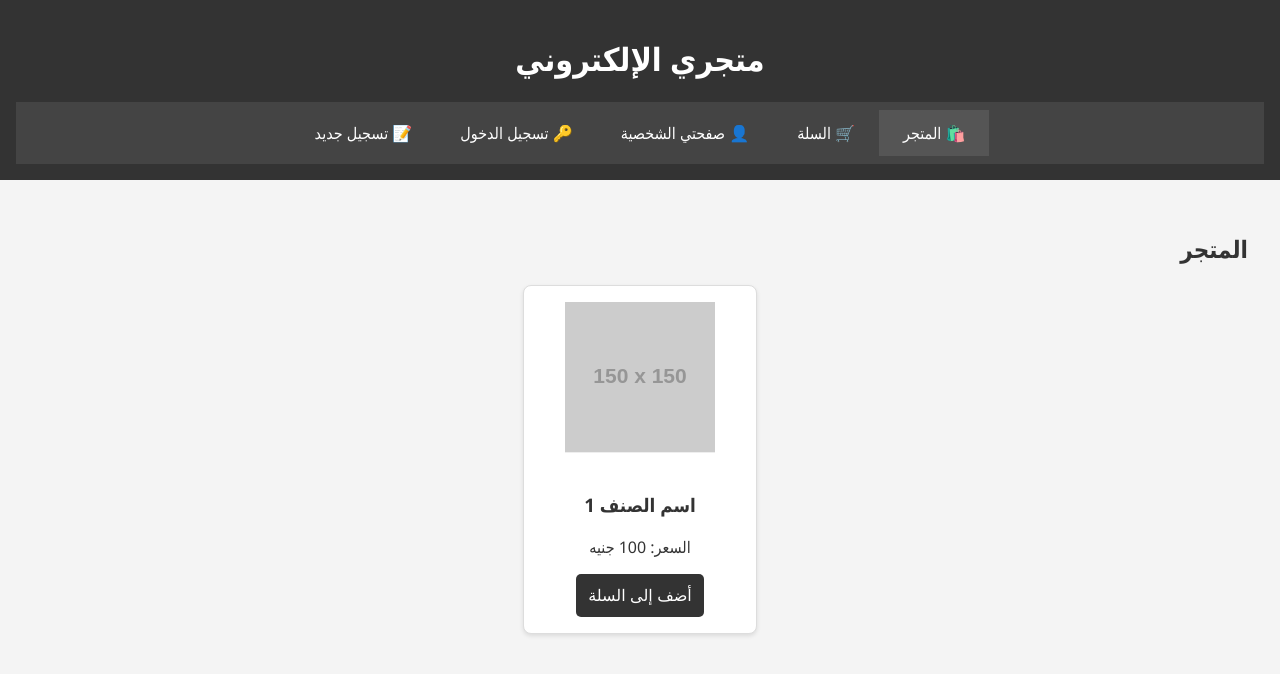
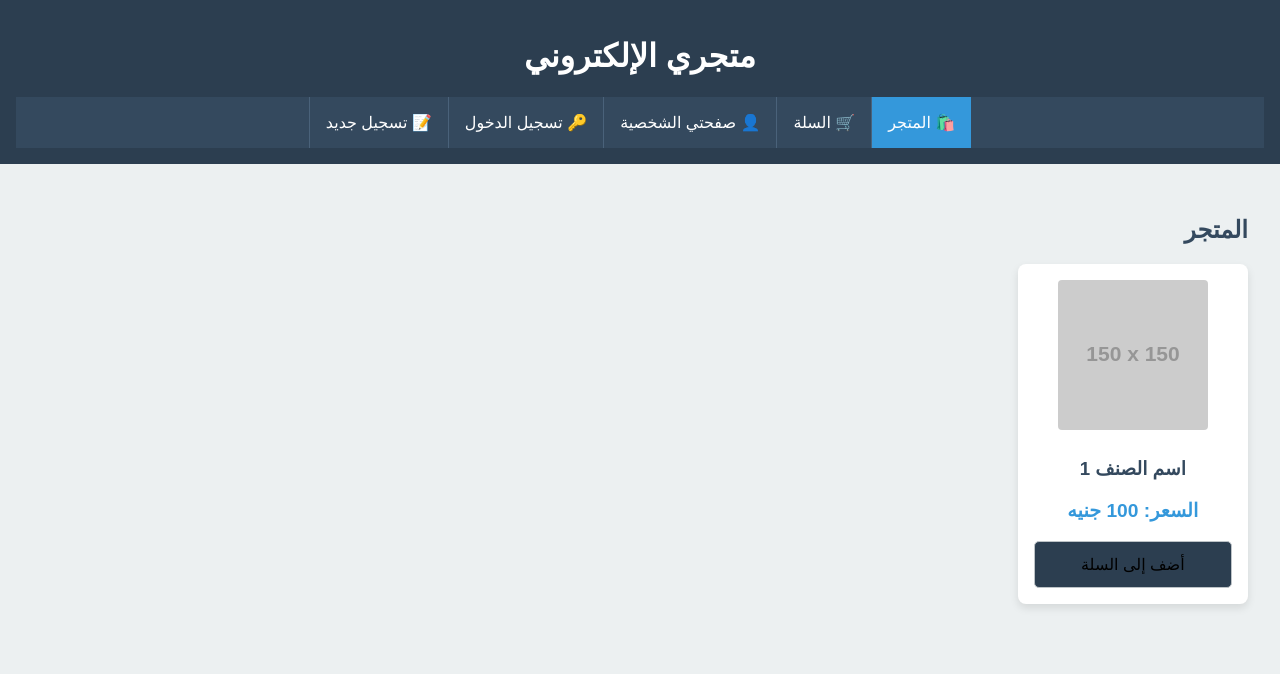
Before and after one commit to MahmoudAdelSaleh/shopcash, a plain HTML site: page index.html in a window 1280 px wide. Both pictures are taken after a click on the link "🛍️ المتجر". Drawn offline with Linux system fonts and the light colour scheme; placeholder pictures from the web are drawn by us.

Commit message:
Update style.css

```diff
--- a/style.css
+++ b/style.css
@@ -1,99 +1,143 @@
-/* إعدادات عامة */
+/* ==================== إعدادات عامة وتنسيقات الموبايل أولاً ==================== */
+:root {
+    --primary-color: #2c3e50; /* لون أساسي */
+    --secondary-color: #3498db; /* لون ثانوي */
+    --light-gray: #ecf0f1;
+    --dark-gray: #34495e;
+}
+
+* {
+    box-sizing: border-box; /* لضمان حساب الحجم والحواف بشكل صحيح */
+}
+
 body {
-    font-family: 'Segoe UI', Tahoma, Geneva, Verdana, sans-serif;
+    font-family: 'Cairo', sans-serif; /* استخدام خط مناسب للغة العربية */
     margin: 0;
-    background-color: #f4f4f4;
-    color: #333;
+    background-color: var(--light-gray);
+    color: var(--dark-gray);
 }
 
 header {
-    background-color: #333;
+    background-color: var(--primary-color);
     color: white;
     padding: 1rem;
     text-align: center;
+    position: sticky;
+    top: 0;
+    z-index: 1000;
 }
 
+/* تنسيق شريط التنقل (التبويبات) للموبايل */
 nav {
     display: flex;
-    justify-content: center;
-    background-color: #444;
-    padding: 0.5rem;
+    flex-direction: column; /* جعل الأزرار تحت بعضها في الموبايل */
+    background-color: var(--dark-gray);
 }
 
 nav a {
     color: white;
-    padding: 0.75rem 1.5rem;
+    padding: 1rem;
     text-decoration: none;
+    text-align: center;
+    border-bottom: 1px solid #4a627a;
     transition: background-color 0.3s;
 }
 
 nav a:hover, nav a.active-link {
-    background-color: #555;
+    background-color: var(--secondary-color);
 }
 
 main {
-    padding: 2rem;
+    padding: 1rem; /* تقليل الحشو الجانبي في الموبايل */
 }
 
-/* --- الجزء الأهم: منطق إخفاء وإظهار التبويبات --- */
-.tab-content {
-    display: none; /* إخفاء كل التبويبات بشكل افتراضي */
-}
+/* القاعدة الأساسية لإخفاء وإظهار المحتوى */
+.tab-content { display: none; }
+.tab-content.active { display: block; }
+.hidden { display: none !important; }
 
-.tab-content.active {
-    display: block; /* إظهار التبويب النشط فقط */
-}
-
-.hidden {
-    display: none !important; /* لإخفاء شريط المدير */
-}
-/* -------------------------------------------------- */
-
-
-/* تنسيق النماذج */
+/* تنسيق النماذج (تسجيل وتسجيل دخول) */
 form {
     display: flex;
     flex-direction: column;
-    max-width: 400px;
+    width: 100%; /* جعل النموذج يملأ الشاشة */
     margin: auto;
     gap: 1rem;
 }
 
 input, textarea, button {
-    padding: 0.75rem;
-    border: 1px solid #ddd;
+    padding: 0.8rem;
+    border: 1px solid #bdc3c7;
     border-radius: 5px;
     font-size: 1rem;
+    width: 100%;
 }
 
-button {
-    background-color: #333;
+button[type="submit"] {
+    background-color: var(--secondary-color);
     color: white;
     cursor: pointer;
     border: none;
+    font-weight: bold;
 }
 
-/* تنسيق كارت المنتج */
+/* تنسيق كروت المنتجات للموبايل */
 #product-list {
-    display: flex;
-    flex-wrap: wrap;
+    display: grid;
+    grid-template-columns: 1fr; /* عمود واحد فقط في الموبايل */
     gap: 1rem;
-    justify-content: center;
 }
 
 .product-card {
     background-color: white;
-    border: 1px solid #ddd;
     border-radius: 8px;
     padding: 1rem;
     text-align: center;
-    width: 200px;
-    box-shadow: 0 2px 4px rgba(0,0,0,0.1);
+    box-shadow: 0 4px 8px rgba(0,0,0,0.1);
 }
 
 .product-card img {
     max-width: 100%;
     height: auto;
-    border-bottom: 1px solid #eee;
+    border-radius: 4px;
     margin-bottom: 1rem;
 }
+.product-card h3 {
+    margin: 0.5rem 0;
+}
+.product-card p {
+    color: var(--secondary-color);
+    font-weight: bold;
+    font-size: 1.2rem;
+}
+.product-card button {
+    background-color: var(--primary-color);
+}
+
+/* ==================== تنسيقات الشاشات الأكبر (Tablets and Desktops) ==================== */
+@media (min-width: 768px) {
+    main {
+        padding: 2rem; /* زيادة الحشو للشاشات الكبيرة */
+    }
+
+    /* تحويل شريط التنقل إلى أفقي */
+    nav {
+        flex-direction: row;
+        justify-content: center;
+    }
+    nav a {
+        border-bottom: none;
+        border-left: 1px solid #4a627a;
+    }
+
+    /* تحديد عرض النماذج حتى لا تمتد على كامل الشاشة */
+    form {
+        max-width: 500px;
+    }
+
+    /* عرض المنتجات في شكل شبكة متعددة الأعمدة */
+    #product-list {
+        /* شبكة مرنة تملأ المساحة بعدد الأعمدة المناسب */
+        grid-template-columns: repeat(auto-fill, minmax(220px, 1fr));
+    }
+}
```
